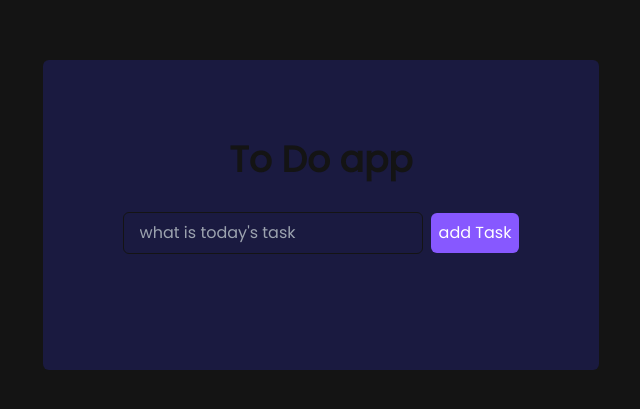
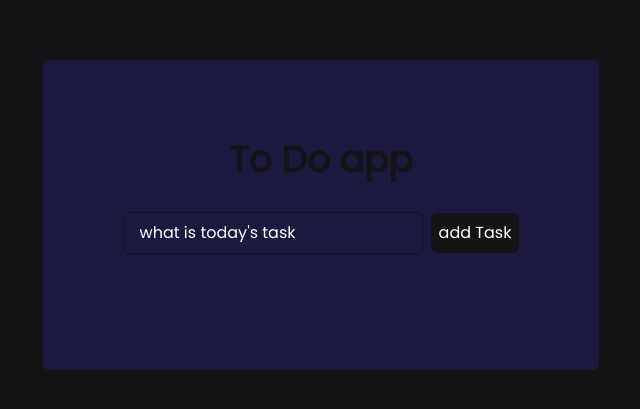
Before and after one commit to faicalbounedjar/Todo_React_LocalStorage, a React (Vite) app: page / in a window 1280 px wide. Shown: the part 185-594 px from the top of the page, without its empty margins (319-959 px from the left). Built offline with nearby package versions, Linux system fonts and the light colour scheme.

Commit message:
Update ToDoForm.jsx

```diff
--- a/src/components/ToDoForm.jsx
+++ b/src/components/ToDoForm.jsx
@@ -8,15 +8,17 @@ const ToDoForm = ({ addTodo }) => {
   // functions
   const handleSubmit = (e) => {
     e.preventDefault();
-    addTodo(task);
-    setTask("");
+    if (task !== "") {
+      addTodo(task);
+      setTask("");
+    }
   };
   return (
     <form className="form w-full mb-1 " onSubmit={handleSubmit}>
       <input
         type="text"
         value={task}
-        className=" todo-input mr-2 rounded-md"
+        className=" todo-input mr-2 rounded-md placeholder:text-white"
         placeholder="what is today's task"
         onChange={(e) => {
           setTask(e.target.value);
@@ -24,7 +26,7 @@ const ToDoForm = ({ addTodo }) => {
       />
       <button
         type="submit"
-        className=" rounded-md p-2  bg-[#8758ff] cursor-pointer text-white "
+        className=" rounded-md p-2  bg-[#141414] cursor-pointer text-white "
       >
         add Task
       </button>
```
